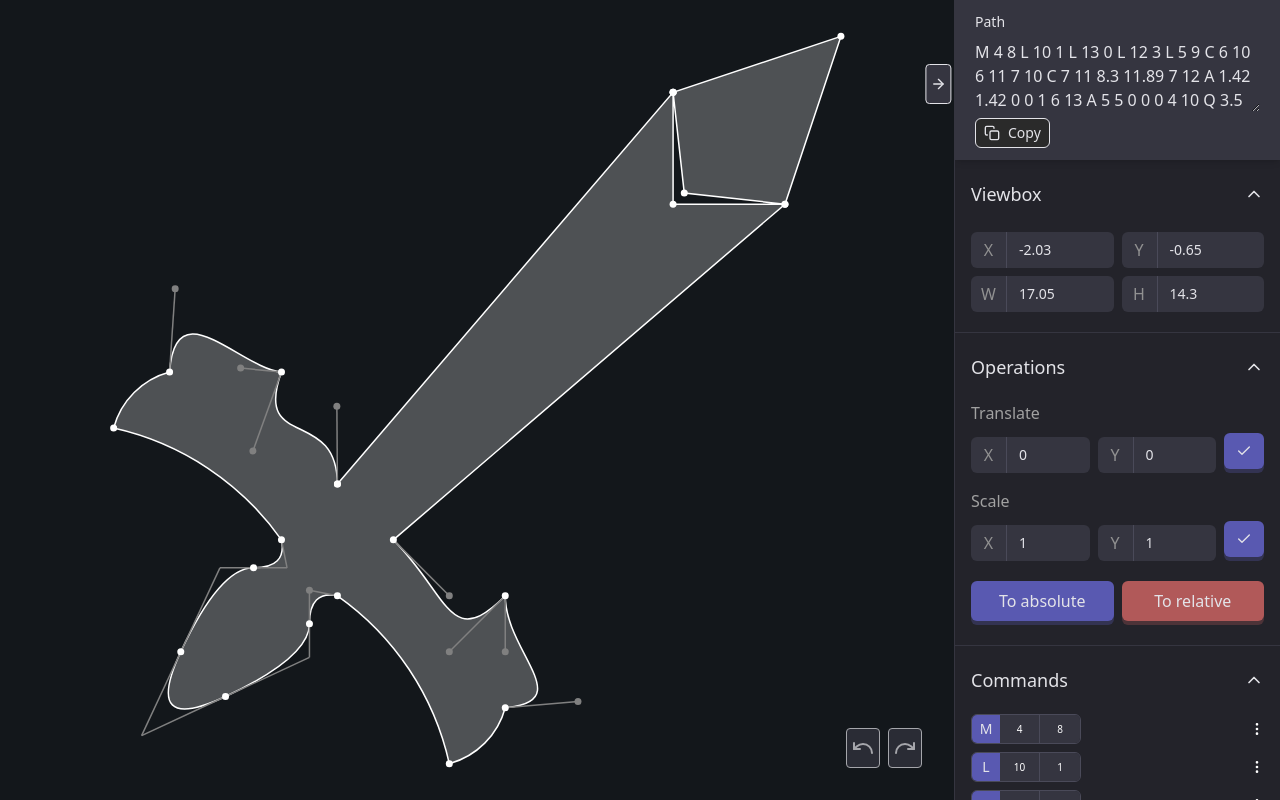
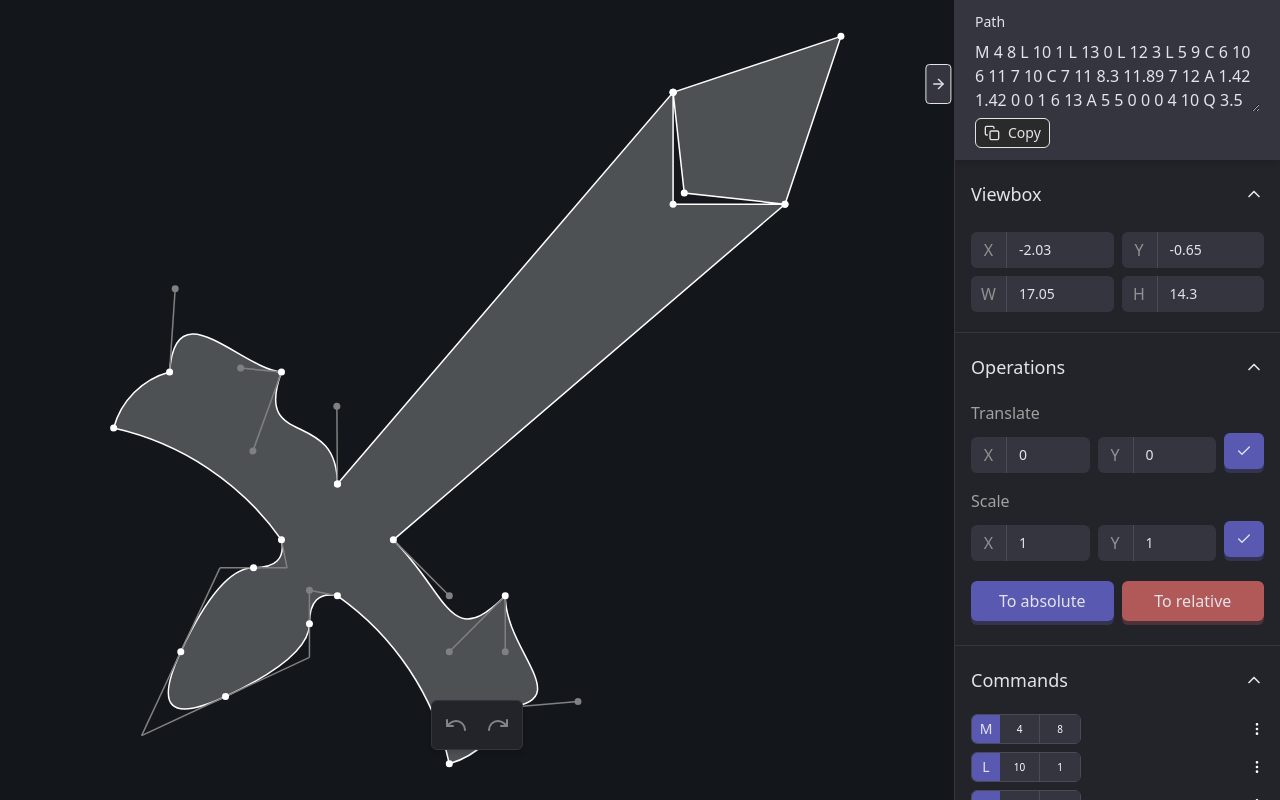
Before and after one commit to pabol139/path-editor, a Next.js app: page / in a window 1280 px wide. Built offline with nearby package versions, Linux system fonts and the light colour scheme.

Commit message:
Add: Convert command on click and bottom bar with navigation

```diff
--- a/src/app/components/commands/Command.tsx
+++ b/src/app/components/commands/Command.tsx
@@ -20,6 +20,7 @@ export default function Command({
   handleConvertToRelative,
   handleConvertToAbsolute,
   handleCreateCommand,
+  handleClickCommandLetter,
 }: {
   id: string;
   letter: string;
@@ -127,6 +128,7 @@ export default function Command({
           id={id}
           letter={letter}
           backgroundColorLetter={backgroundColorLetter}
+          onClick={() => handleClickCommandLetter(id)}
         />
         {coordinatesDisplayValues.map((coordinate, key) => {
           return isCheckbox(key) ? (
--- a/src/app/components/commands/Commands.tsx
+++ b/src/app/components/commands/Commands.tsx
@@ -2,6 +2,9 @@ import Command from "@/components/commands/Command";
 import { usePathObject } from "@/context/PathContext";
 import { CollapsedSection } from "@/components/CollapsedSection";
 import {
+  convertAbsoluteToRelative,
+  convertRelativeToAbsolute,
+  isRelativeCommand,
   onPointerDownCommand,
   onPointerEnterCommand,
   onPointerLeaveCommand,
@@ -19,6 +22,23 @@ function CommandsSection() {
     handleCreateCommand,
   } = useCommands();
   const { commands } = pathObject;
+
+  const handleClickCommandLetter = (id_command: string) => {
+    const updatedCommands = commands.map((command) => {
+      if (id_command !== command.id) return command;
+
+      const isRelative = isRelativeCommand(command.letter);
+      let updatedCommand;
+      if (isRelative) {
+        updatedCommand = convertRelativeToAbsolute(command, commands);
+      } else {
+        updatedCommand = convertAbsoluteToRelative(command, commands);
+      }
+
+      return updatedCommand;
+    });
+    updateCommands(updatedCommands);
+  };
 
   return (
     <CollapsedSection title="Commands">
@@ -47,6 +67,7 @@ function CommandsSection() {
               handleConvertToRelative={handleConvertToRelative}
               handleConvertToAbsolute={handleConvertToAbsolute}
               handleCreateCommand={handleCreateCommand}
+              handleClickCommandLetter={handleClickCommandLetter}
             />
           )
         )}
--- a/src/app/components/commands/command-letter.tsx
+++ b/src/app/components/commands/command-letter.tsx
@@ -5,6 +5,7 @@ export default function CommandLetter({
   id,
   letter,
   backgroundColorLetter,
+  ...props
 }: {
   id: string;
   letter: string;
@@ -21,7 +22,8 @@ export default function CommandLetter({
   const letterKey = letter + id + counterRef.current;
 
   return (
-    <div
+    <button
+      {...props}
       className={`text-sm px-2 py-1 w-7 relative overflow-hidden ${backgroundColorLetter} transition-colors text-center rounded-tl-[5px] rounded-bl-[5px]`}
     >
       <AnimatePresence mode="popLayout">
@@ -40,6 +42,6 @@ export default function CommandLetter({
           {letter}
         </motion.span>
       </AnimatePresence>
-    </div>
+    </button>
   );
 }
--- a/src/app/components/svg-actions.tsx
+++ b/src/app/components/svg-actions.tsx
@@ -1,5 +1,6 @@
 import { usePathObject } from "@/context/PathContext";
 import { Redo, Undo } from "lucide-react";
+import { motion } from "motion/react";
 
 export default function SvgActions() {
   const {
@@ -9,21 +10,30 @@ export default function SvgActions() {
   const undoStackIsEmpty = undoStack.length <= 0;
   const redoStackIsEmpty = redoStack.length <= 0;
   return (
-    <div className="absolute right-8 bottom-8 flex gap-2">
+    <motion.div
+      transition={{
+        type: "spring",
+        duration: 0.5,
+        bounce: 0.15,
+      }}
+      initial={{ y: 75 }}
+      animate={{ y: -50 }}
+      className="absolute right-0 left-0 bottom-0 m-auto w-fit flex gap-[2px] bg-primary px-1 py-1 rounded-md border border-secondary shadow-md"
+    >
       <button
         onClick={handleUndo}
         disabled={undoStackIsEmpty}
-        className="bg-secondary px-1 py-1 rounded-sm h-10 text-tertiary border border-tertiary disabled:opacity-70"
+        className=" px-1 py-1 rounded-sm h-10 w-10 flex items-center justify-center text-tertiary hover:bg-secondary transition-[background-color,opacity] disabled:opacity-50"
       >
         <Undo></Undo>
       </button>
       <button
         onClick={handleRedo}
         disabled={redoStackIsEmpty}
-        className="bg-secondary px-1 py-1 rounded-sm h-10 text-tertiary border border-tertiary disabled:opacity-70"
+        className=" px-1 py-1 rounded-sm h-10 w-10 flex items-center justify-center text-tertiary hover:bg-secondary transition-[background-color,opacity] disabled:opacity-50"
       >
         <Redo></Redo>
       </button>
-    </div>
+    </motion.div>
   );
 }
```
